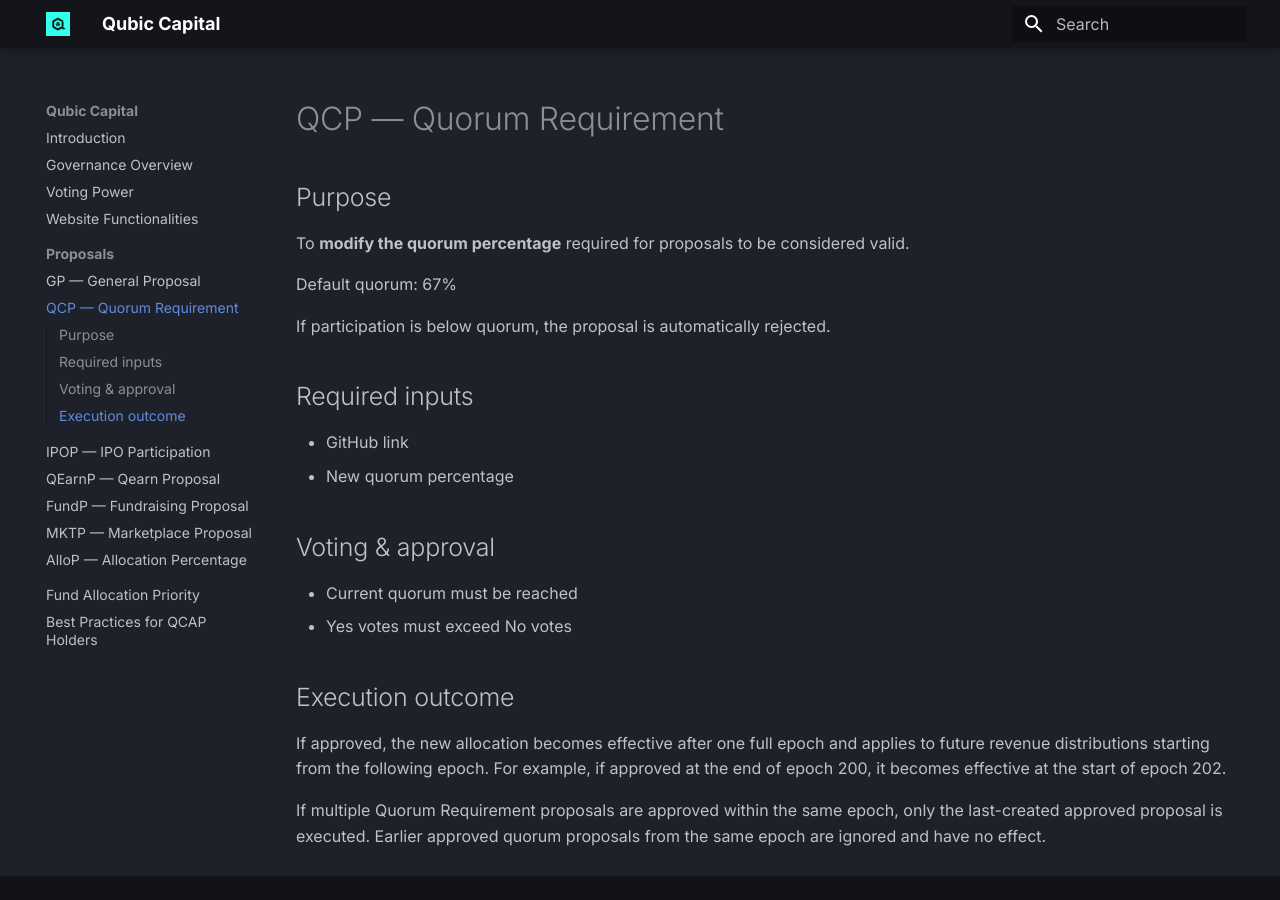
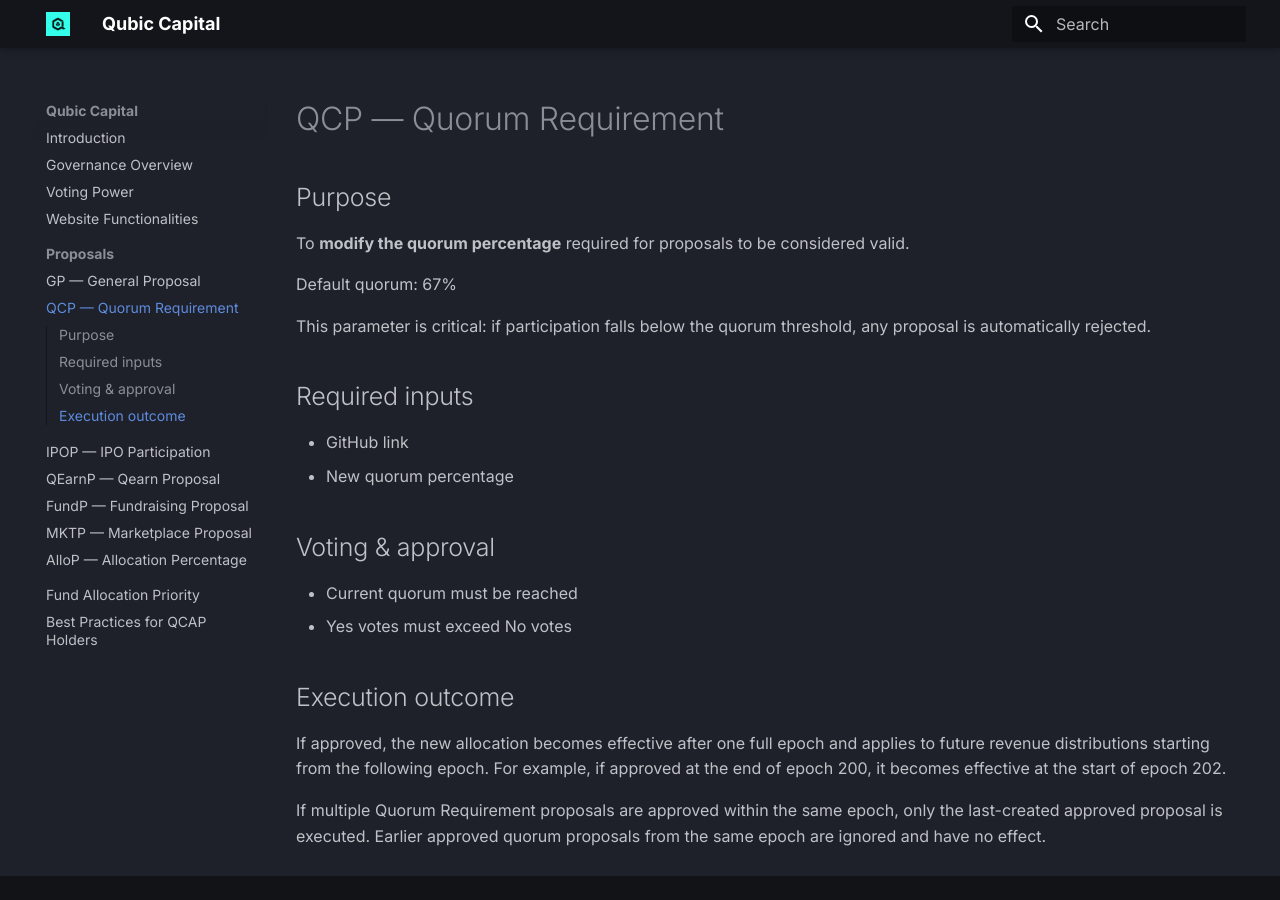
Before and after one commit to HermanToothrot10/qubic-capital-manual, an MkDocs documentation site: the page built from docs/proposals/qcp.md, in a window 1280 px wide. Built offline with MkDocs 1.6.1 and Material for MkDocs 9.7.7, drawn with Linux system fonts in a browser that asks for light colours.

Commit message:
Update qcp.md

```diff
--- a/docs/proposals/qcp.md
+++ b/docs/proposals/qcp.md
@@ -6,7 +6,7 @@
 
 Default quorum: 67%
 
-If participation is below quorum, the proposal is automatically rejected.
+This parameter is critical: if participation falls below the quorum threshold, any proposal is automatically rejected.
 
 ## Required inputs
 
```
